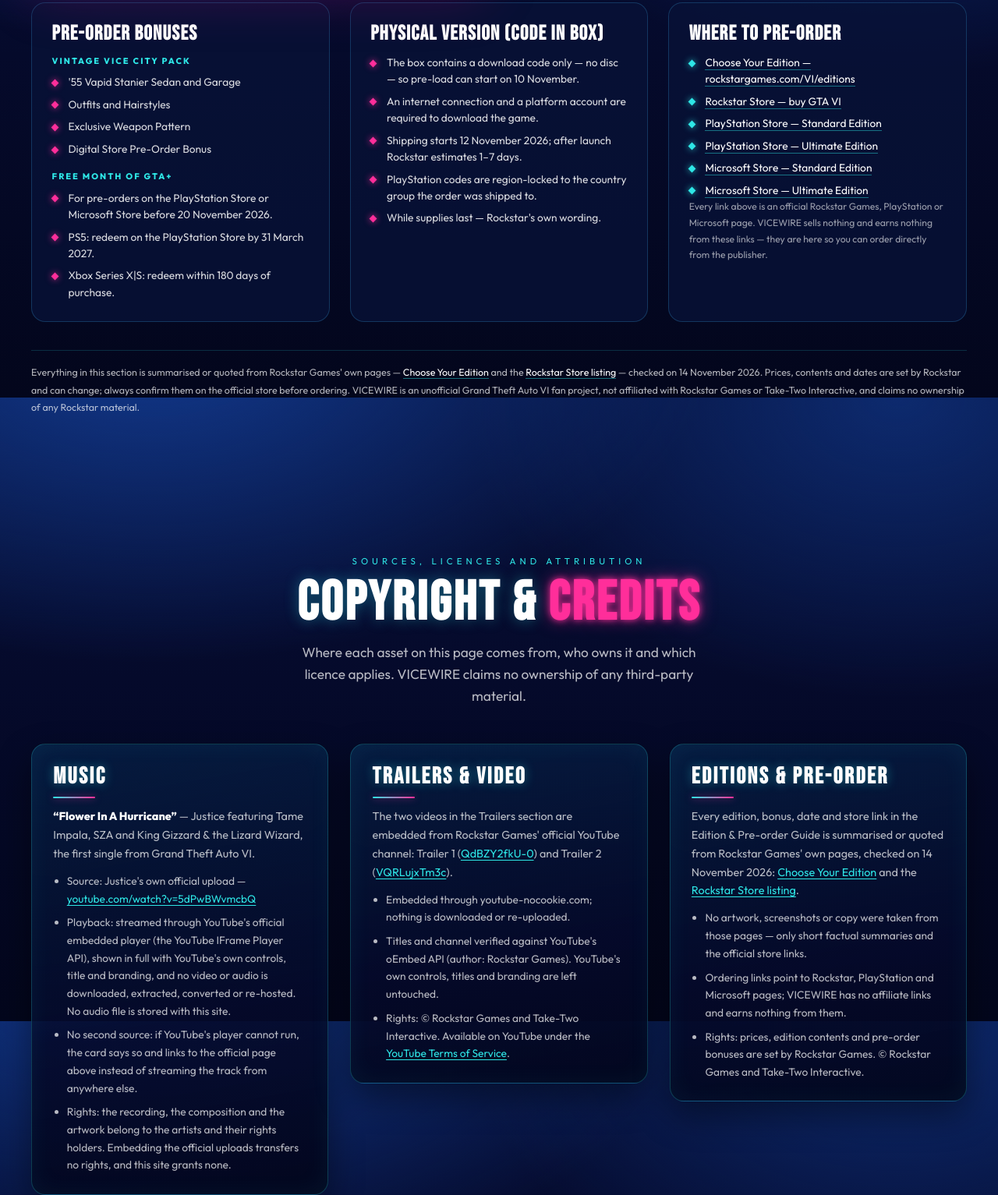
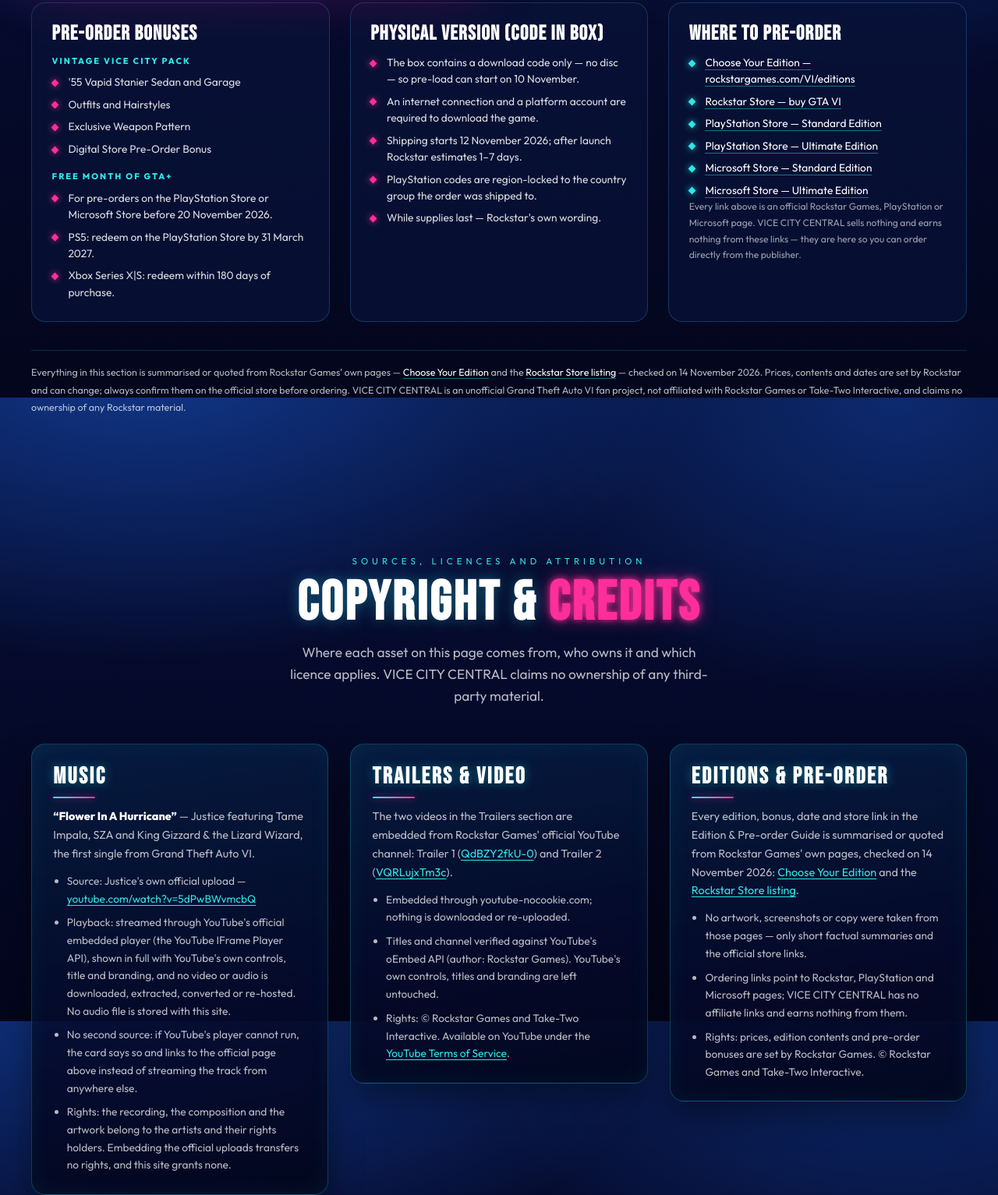
Before and after one commit to ViceCityCentral/vicewire, a plain HTML site: page index.html in a window 1280 px wide. Shown: the part 5090-6623 px from the top of the page at 78% size. Drawn offline with Linux system fonts and the light colour scheme.

Commit message:
Rename the site to VICE CITY CENTRAL
Every visible reference to the old site name now reads VICE CITY CENTRAL: the
guide note and source note, the Copyright & credits lead, the credits affiliate
line, the character-section note and the first footer disclaimer. The rest of
each sentence, the footer credit line and the other disclaimers are unchanged.
No other file mentions the old name (style.css and script.js never did).

Co-authored-by: Lemon Code <hello@lemoncode.ai>

```diff
--- a/index.html
+++ b/index.html
@@ -375,7 +375,7 @@
             <li><a href="https://www.xbox.com/games/store/grand-theft-auto-vi-ultimate-edition/9NNZSNHLR63L/0017/9W0CVZDS9RZF" target="_blank" rel="noopener noreferrer">Microsoft Store — Ultimate Edition</a></li>
           </ul>
           <p class="guide__note">
-            Every link above is an official Rockstar Games, PlayStation or Microsoft page. VICEWIRE
+            Every link above is an official Rockstar Games, PlayStation or Microsoft page. VICE CITY CENTRAL
             sells nothing and earns nothing from these links — they are here so you can order
             directly from the publisher.
           </p>
@@ -388,7 +388,7 @@
         and the
         <a href="https://store.rockstargames.com/game/buy-gta-vi" target="_blank" rel="noopener noreferrer">Rockstar Store listing</a>
         — checked on 14 November 2026. Prices, contents and dates are set by Rockstar and can
-        change; always confirm them on the official store before ordering. VICEWIRE is an
+        change; always confirm them on the official store before ordering. VICE CITY CENTRAL is an
         unofficial Grand Theft Auto VI fan project, not affiliated with Rockstar Games or
         Take-Two Interactive, and claims no ownership of any Rockstar material.
       </p>
@@ -403,7 +403,7 @@
         <h2 class="section__title" id="creditsTitle">COPYRIGHT &amp; <span class="accent">CREDITS</span></h2>
         <p class="section__lead">
           Where each asset on this page comes from, who owns it and which licence applies.
-          VICEWIRE claims no ownership of any third-party material.
+          VICE CITY CENTRAL claims no ownership of any third-party material.
         </p>
       </div>
 
@@ -471,7 +471,7 @@
           </p>
           <ul class="credit-card__list">
             <li>No artwork, screenshots or copy were taken from those pages — only short factual summaries and the official store links.</li>
-            <li>Ordering links point to Rockstar, PlayStation and Microsoft pages; VICEWIRE has no affiliate links and earns nothing from them.</li>
+            <li>Ordering links point to Rockstar, PlayStation and Microsoft pages; VICE CITY CENTRAL has no affiliate links and earns nothing from them.</li>
             <li>
               Rights: prices, edition contents and pre-order bonuses are set by Rockstar Games.
               &copy; Rockstar Games and Take-Two Interactive.
@@ -563,7 +563,7 @@
       <p class="cast__note">
         Sources and credits only — this page is not a claim of permission. Where a licence has not
         been granted, attribution does not replace it, and no third-party material here is presented
-        as the property of VICEWIRE.
+        as the property of VICE CITY CENTRAL.
       </p>
     </section>
   </main>
@@ -577,7 +577,7 @@
 
     <div class="site-footer__legal">
       <p>
-        VICEWIRE IS AN UNOFFICIAL GRAND THEFT AUTO VI FAN PROJECT. NOT AFFILIATED WITH, ENDORSED BY,
+        VICE CITY CENTRAL IS AN UNOFFICIAL GRAND THEFT AUTO VI FAN PROJECT. NOT AFFILIATED WITH, ENDORSED BY,
         OR CONNECTED TO ROCKSTAR GAMES OR TAKE-TWO INTERACTIVE.
       </p>
       <p>
```
